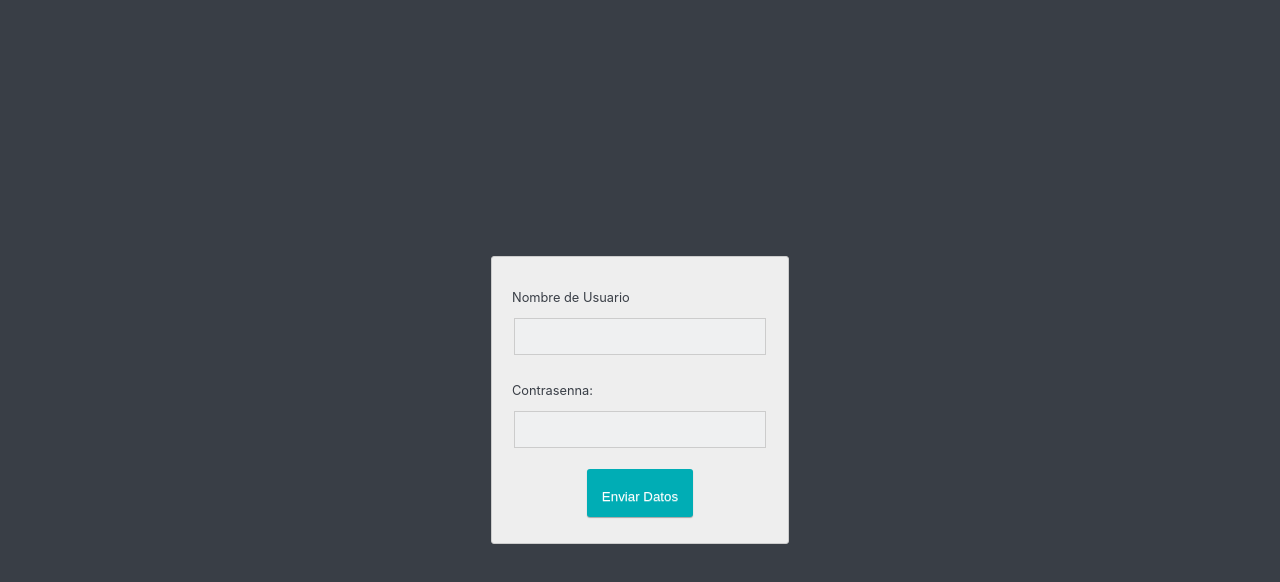
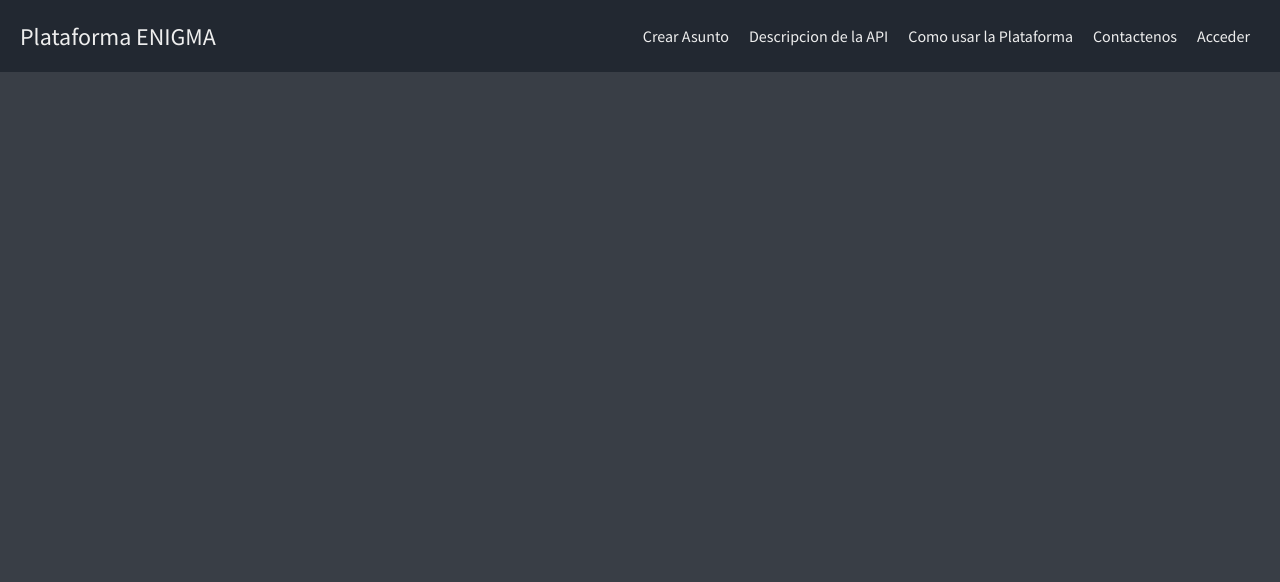
Before and after one commit to sanchezIII/enigma_frontend, a React (Create React App) app: page / in a window 1280 px wide. Shown: the top 582 px of the page. Built offline with nearby package versions, Linux system fonts and the light colour scheme.

Commit message:
agregado navbar container

```diff
--- a/src/App.css
+++ b/src/App.css
@@ -1,14 +1,15 @@
-.div{
-  width: 100%;
-  visibility: hidden;
-}
+/*.div{*/
+/*  width: 100%;*/
+/*  visibility: hidden;*/
+/*}*/
 
-html{
-  background-color: #EFF0F1;
-}
+/*html{*/
+/*  background-color: #EFF0F1;*/
+/*}*/
 
 .app-container{
   height: 100vh;
+  /*width: 100vw;*/
   display: flex;
 
   align-items: center;
--- a/src/App.js
+++ /dev/null
@@ -1,25 +0,0 @@
-
-import './App.css';
-import LoginForm from "./componentes/LoginForm";
-
-function LoginPage(){
-    return (
-        <div className="app-container">
-            <LoginForm/>
-        </div>
-    );
-}
-
-function App() {
-  // return (
-  //
-  //   <div>
-  //     <Navbar/>
-  //   </div>
-  // );
-
-    return LoginPage();
-
-}
-
-export default App;
--- /dev/null
+++ b/src/App.jsx
@@ -0,0 +1,50 @@
+import './App.css';
+import LoginForm from "./components/LoginForm";
+import NavigationBar from './components/NavigationBar';
+import './hojas_de_estilo/NavigationBar.css'
+
+import {useState} from "react";
+
+
+function LoginPage(setPage) {
+    return (
+        <div className="app-container">
+            <NavigationBar
+                page={"login"}
+                setPage={setPage}
+            />
+            <LoginForm/>
+        </div>
+    );
+}
+
+function MainPage(setPage){
+    return (
+        <div className="app-container">
+            <NavigationBar
+                page={"main"}
+                setPage={setPage}
+            />
+        </div>
+    );
+}
+
+function App() {
+
+    let [page, setPage] = useState("main");
+
+    switch (page) {
+        case "main":
+            return MainPage(setPage);
+
+        case "login":
+            return LoginPage(setPage);
+
+        default:
+            return <>
+
+            </>
+    }
+}
+
+export default App;
--- a/src/componentes/Navbar.jsx
+++ b/src/componentes/Navbar.jsx
@@ -121,7 +121,7 @@ const NavContainer = styled.nav`
     h2{
       color: #EEEEEE;
       font-weight: 400;
-      margint: 27%;
+      margin: 27%;
       span{
         font-weight: bold;
       }
--- /dev/null
+++ b/src/components/NavigationBar.jsx
@@ -0,0 +1,95 @@
+import '../hojas_de_estilo/NavigationBar.css'
+
+function NavigationBar({page, setPage}) {
+
+    function manejarCrearAsunto() {
+
+    }
+
+    function manejarMostrarDescripcion() {
+
+    }
+
+    function manejarMostrarUso() {
+
+    }
+
+    function manejarMostrarLogin() {
+        setPage('login');
+    }
+
+    function manejarMostrarContactenos() {
+
+    }
+
+    function manejarClickEncabezado() {
+        setPage('main');
+    }
+
+    return (
+        <div className='navigation-bar-container'>
+            <div className='encabezado' onClick={manejarClickEncabezado}>
+                <h2>Plataforma ENIGMA</h2>
+            </div>
+
+            <div className="links-container">
+                <div
+                    className={'link-container crear-asunto' + (page === 'asunto' ? ' active' : '')}
+                    onClick={manejarCrearAsunto}
+                >
+                    <a href="#h" className={`link ${page === 'asunto' ? 'active' : ''}`}>
+                        <p className='test'>
+                            Crear Asunto
+                        </p>
+                    </a>
+                </div>
+
+                <div
+                    className={'link-container mostrar-descripcion' + (page === 'descripcion' ? ' active' : '')}
+                    onClick={manejarMostrarDescripcion}
+                >
+                    <a href="#h" className={`link ${page === 'descripcion' ? 'active' : ''}`}>
+                        <p className='test'>
+                            Descripcion de la API
+                        </p>
+                    </a>
+                </div>
+
+                < div
+                    className={'link-container mostrar-uso' + (page === 'uso' ? ' active' : '')}
+                    onClick={manejarMostrarUso}
+                >
+                    <a href="#h" className={`link ${page === 'uso' ? 'active' : ''}`}>
+                        <p className='test'>
+                            Como usar la Plataforma
+                        </p>
+                    </a>
+                </div>
+
+                < div
+                    className={'link-container mostrar-contactenos' + (page === 'contact' ? ' active' : '')}
+                    onClick={manejarMostrarContactenos}
+                >
+                    <a href="#h" className={`link ${page === 'contact' ? 'active' : ''}`}>
+                        <p className='test'>
+                            Contactenos
+                        </p>
+                    </a>
+                </div>
+
+                < div
+                    className={'link-container mostrar-login' + (page === 'login' ? ' active' : '')}
+                    onClick={manejarMostrarLogin}
+                >
+                    <a href="#h" className={`link ${page === 'login' ? 'active' : ''}`}>
+                        <p className='test'>
+                            Acceder
+                        </p>
+                    </a>
+                </div>
+            </div>
+        </div>
+    );
+}
+
+export default NavigationBar;
--- /dev/null
+++ b/src/hojas_de_estilo/NavigationBar.css
@@ -0,0 +1,162 @@
+
+
+@font-face {
+  font-family: "SourceSansPro";
+  src: url("../fonts/Source_Sans_Pro/SourceSansPro-Regular.ttf");
+
+}
+
+h2{
+  color: #EEEEEE;
+  font-weight: 400;
+  padding: 10px 20px;
+  margin: 0;
+}
+
+.encabezado{
+  display: flex;
+  align-items: center;
+  justify-content: center;
+}
+
+.navigation-bar-container{
+  position: absolute;
+  top: 0;
+  left: 0;
+  width: 100%;
+
+  display: flex;
+
+  background-color: #222831;
+
+  font-family: SourceSansPro, sans-serif;
+}
+
+.links-container {
+  display: flex;
+  margin-left: auto;
+  margin-right: 20px;
+}
+
+.link-container{
+  /*color: #EEEEEE;*/
+  /*font-size: 1rem;*/
+  /*align-items: center;*/
+  text-decoration: none;
+
+  padding: 10px;
+}
+
+.link-container:hover{
+  background-color: #393E46;
+}
+
+.active{
+  background-color: #393E46;
+}
+
+a {
+  text-decoration: none; /* no underline */
+  color: #EEEEEE;
+}
+
+
+/*span{*/
+/*  font-weight: bold;*/
+/*}*/
+
+
+
+
+
+
+/*.test{*/
+/*  margin: 30px;*/
+/*}*/
+
+
+
+/*.link-container{*/
+/*  display: inline-block;*/
+/*  height: 80px;*/
+/*  align-items: center;*/
+/*}*/
+
+
+/*!*@media(min-width: 768px){*!*/
+/*!*  position: initial;*!*/
+/*!*  margin: 0;*!*/
+/*!*  a{*!*/
+/*!*    font-size: 1rem;*!*/
+/*!*    color: white;*!*/
+/*!*    display: inline;*!*/
+/*!*  }*!*/
+/*!*  display: block;*!*/
+/*!*}*!*/
+
+
+/*.links.active{*/
+
+/*  visibility: hidden;*/
+/*  width: 100%;*/
+/*  width: 0px;*/
+/*  height: 0px;*/
+/*  display: block;*/
+/*  position: absolute;*/
+/*  margin-left: auto;*/
+/*  margin-right: auto;*/
+/*  top: 30%;*/
+/*  left: 0;*/
+/*  right: 0;*/
+/*}*/
+
+/*a{*/
+/*  font-size: 2rem;*/
+/*  margin-top: 1rem;*/
+/*  color: white;*/
+/*}*/
+
+
+/*.forms{*/
+
+/*  width: 100%;*/
+/*  margin-top: 10%;*/
+/*  justify-content: left;*/
+
+/*}*/
+
+/*.forms.active{*/
+/*  visibility: hidden;*/
+/*  position: absolute;*/
+/*  width: 0px;*/
+/*  height: 0px;*/
+/*  right: 0;*/
+/*  margin-left: auto;*/
+/*  margin-right: auto;*/
+
+/*}*/
+
+/*.descripcion{*/
+
+/*  width: 100%;*/
+/*  display: block;*/
+/*  position: absolute;*/
+/*  margin-left: auto;*/
+/*  margin-right: auto;*/
+/*  top: 4%;*/
+/*  left: 0;*/
+/*  right: 0;*/
+/*  text-align: center;*/
+/*}*/
+
+/*.descripcion.active{*/
+/*  visibility: hidden;*/
+/*  position: absolute;*/
+/*  width: 0px;*/
+/*  height: 0px;*/
+/*  right: 0;*/
+/*  margin-left: auto;*/
+/*  margin-right: auto;*/
+/*  text-align: center;*/
+
+/*}*/
```
Also changed, not shown: src/components/LoginForm.jsx (renamed from src/componentes/LoginForm.jsx).
